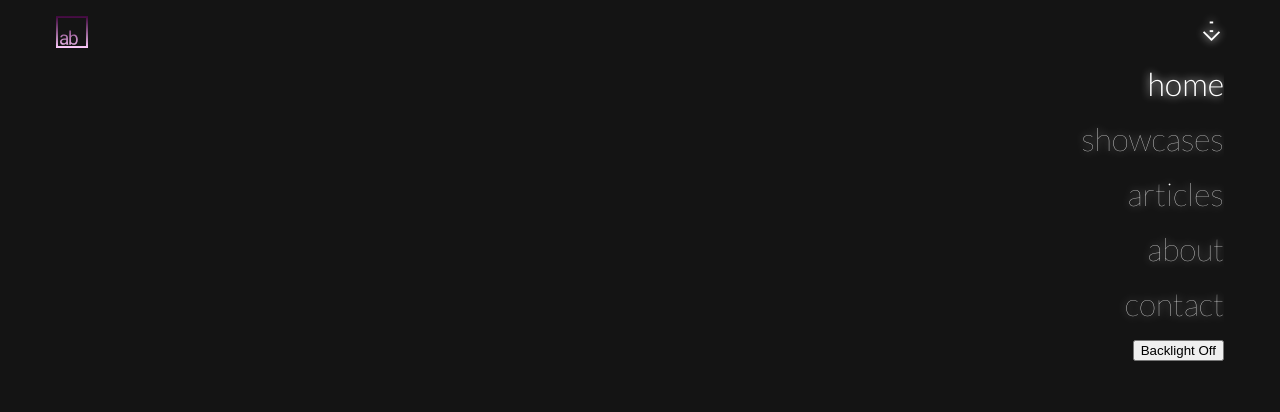
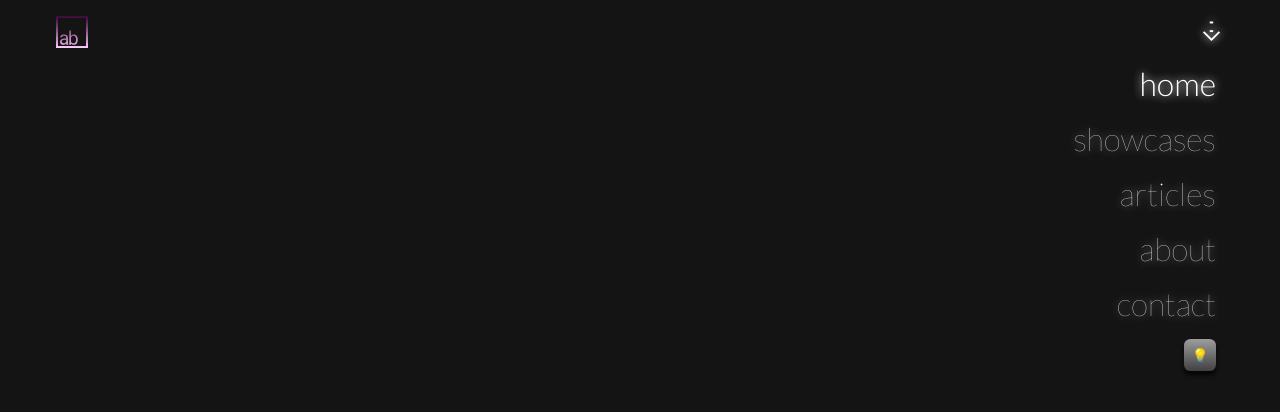
Before and after one commit to andersbjorkland/react-online, a React (Create React App) app: page / in a window 1280 px wide. Both pictures are taken after a click on the element 1211 px from the left and 36 px from the top of the page. Shown: the top 412 px of the page. Built offline with nearby package versions, Linux system fonts and the light colour scheme.

Commit message:
added controls to toggle backlight feature

```diff
--- a/src/App.js
+++ b/src/App.js
@@ -1,12 +1,25 @@
 import { GlobalStyle } from './GlobalStyle';
 import Header from './Components/Header';
+import LightsContext from './Hooks/LightsContext';
+import { lightsContext } from './configuration/context';
+import { useState } from 'react';
+
 
 function App() {
+
+  const [lightsState, setLightsState] = useState({...lightsContext});
+
+  const toggleLight = () => {
+    setLightsState({...lightsState, neonActivated: !lightsState.neonActivated});
+  }
+
   return (
-    <div className="App">
-      <GlobalStyle />
-      <Header />
-    </div>
+    <LightsContext.Provider value={{...lightsState, toggleLight: toggleLight}}>
+      <div className="App">
+        <GlobalStyle />
+        <Header />
+      </div>
+    </LightsContext.Provider>
   );
 }
 
--- a/src/Components/NavBar.js
+++ b/src/Components/NavBar.js
@@ -1,7 +1,10 @@
 import {motion} from "framer-motion";
+import { useContext } from "react";
 import styled from "styled-components";
+import LightsContext from "../Hooks/LightsContext";
 import Neon from "../Layout/Neon";
 import Button from "./Button";
+import TogglerButton from "./TogglerButton";
 
 const LinkContainer = styled(motion.a)`
     font-size: 2rem;
@@ -64,6 +67,7 @@ const NavBarContainer = styled.div`
         position: absolute;
         top: -4rem;
         padding-top: 5rem;
+        padding-right: 0.5rem;
 
         height: 100vh;
         width: 100vw;
@@ -77,6 +81,8 @@ const NavBarContainer = styled.div`
 `;
 
 const NavBar = ({toggled}) => {
+    const context = useContext(LightsContext);
+
     if (toggled) {
         return (
             <NavBarContainer>
@@ -94,7 +100,11 @@ const NavBar = ({toggled}) => {
                             color: "var(--lightPink)"
                         }}
                     >
-                        <Button callback={() => console.log("Hello!")}>Backlight Off</Button>
+                        <LightsContext.Consumer>
+                            {({toggleLight}) => (
+                                <TogglerButton callback={toggleLight} toggleState={!context.neonActivated}>💡</TogglerButton>
+                            )}
+                        </LightsContext.Consumer>
                     </NavItem>
                 </div>
             </NavBarContainer>
--- /dev/null
+++ b/src/Components/TogglerButton.js
@@ -0,0 +1,61 @@
+import { useState } from "react";
+import styled from "styled-components";
+
+const StyledButton = styled.button`
+    padding: 0;
+    outline: none;
+    border: none;
+    position: relative;
+
+    border-radius: 0.4rem;
+
+    min-width: 2rem;
+    min-height: 2rem;
+
+    display: flex;
+    justify-content: center;
+    align-items: center;
+
+    transition: 0.3s;
+
+    box-shadow: 0px 4px 4px rgba(0,0,0,0.8);
+    background: linear-gradient(0deg, rgba(65,65,65,1) 0%, rgba(157,157,157,1) 100%);
+
+    &::before {
+        transition: 0.3s;
+        content: '';
+        height: 100%;
+        width: 100%;
+        position: absolute;
+        right: 0;
+        top: 0;
+        background-color: rgba(0,0,0,0.4);
+        opacity: 0;
+    }
+
+    &.active {
+        transform: translate3d(2px, -2px, -4px);
+        box-shadow: 0px 2px 1px rgba(0,0,0,0.8);
+
+        &::before {
+            opacity: 1;
+        }
+    }
+`;
+
+const TogglerButton = ({callback, toggleState = false, ...props}) => {
+
+    const [toggle, setToggle] = useState(toggleState);
+
+    const handleClick = () => {
+        setToggle(!toggle);
+        callback();
+        console.log(toggle);
+    }
+
+    return (
+        <StyledButton className={toggle ? 'active' : ''} onClick={handleClick}>{props.children}</StyledButton>
+    )
+};
+
+export default TogglerButton;
--- /dev/null
+++ b/src/Hooks/LightsContext.js
@@ -0,0 +1,6 @@
+import React from "react";
+import { lightsContext } from "../configuration/context";
+
+const LightsContext = React.createContext({...lightsContext});
+
+export default LightsContext;
--- a/src/Layout/Neon.js
+++ b/src/Layout/Neon.js
@@ -1,4 +1,6 @@
+import { useContext } from "react";
 import styled from "styled-components";
+import LightsContext from "../Hooks/LightsContext";
 
 const NeonContainer = styled.div`
     color: white;
@@ -16,11 +18,15 @@ const Blurred = styled.div`
     position: absolute;
 `;
 
-const Neon = (props) => (
-    <NeonContainer>
-        <div>{props.children}</div>
-        <Blurred>{props.children}</Blurred>
-    </NeonContainer>
-);
+const Neon = (props) => {
+    const context = useContext(LightsContext);
+
+    return (
+        <NeonContainer>
+            <div>{props.children}</div>
+            {context.neonActivated ? <Blurred>{props.children}</Blurred> : null}
+        </NeonContainer>
+    );
+}
 
 export default Neon;
--- /dev/null
+++ b/src/configuration/context.js
@@ -0,0 +1,4 @@
+export const lightsContext = {
+    neonActivated: true,
+    otherLights: false
+};
```
